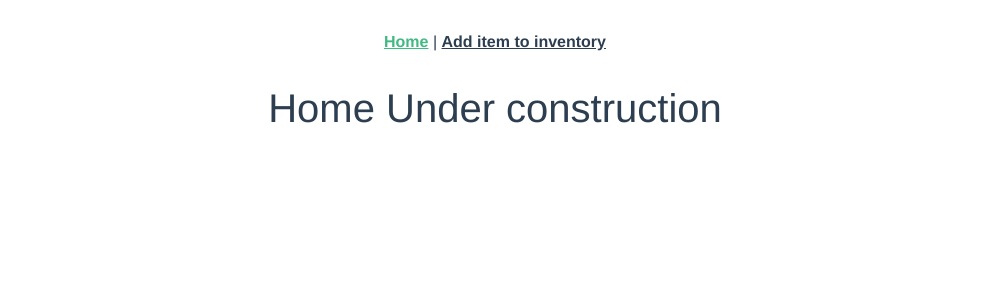
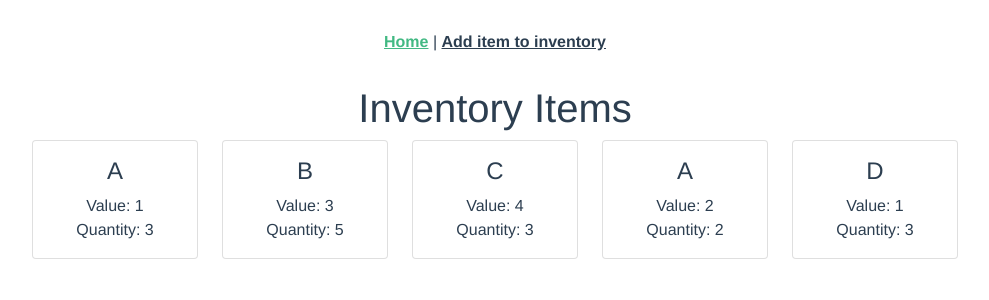
Before and after one commit to JoeMaherAbdelmoati/inventory-system, a Vue app: page /#/ in a window 1280 px wide. Shown: the top 300 px of the page, without its empty margins (145-1134 px from the left). Built offline with nearby package versions, Linux system fonts and the light colour scheme.

Commit message:
Handle show list of inventory

```diff
--- /dev/null
+++ b/src/components/InventoryList.vue
@@ -0,0 +1,40 @@
+<template>
+  <div class="container">
+    <div class="row justify-content-center">
+      <h1 v-if="this.inventoryList.length===0">Inventory is Empty</h1>
+      <h1 v-if="this.inventoryList.length">Inventory Items</h1>
+      <div v-for="item in this.inventoryList" class="col-lg-2 col-md-4 col-sm-6"
+           :key="item.itemName+item.value">
+
+        <b-card
+          :title="item.itemName"
+          tag="div"
+          style="max-width: 20rem;"
+          class="mb-2 mx-auto"
+        >
+          <b-card-text>
+            Value: {{item.value}}
+            <br/>
+            Quantity: {{item.quantity}}
+          </b-card-text>
+        </b-card>
+      </div>
+    </div>
+  </div>
+</template>
+
+<script lang="ts">
+import { mapState } from 'vuex';
+import { stateType } from '@/types';
+
+export default {
+  name: 'InventoryList',
+  computed: mapState<stateType>({
+    inventoryList: (state:stateType) => state.inventoryListItems,
+  }),
+};
+</script>
+
+<style scoped>
+
+</style>
--- a/src/views/Home.vue
+++ b/src/views/Home.vue
@@ -1,14 +1,16 @@
 <template>
   <div class="home">
-    <h1>Home Under construction</h1>
+    <InventoryList/>
   </div>
 </template>
 
 <script lang="ts">
 import { Component, Vue } from 'vue-property-decorator';
+import InventoryList from '@/components/InventoryList.vue';
 
 @Component({
   components: {
+    InventoryList,
   },
 })
 export default class Home extends Vue {}
```
